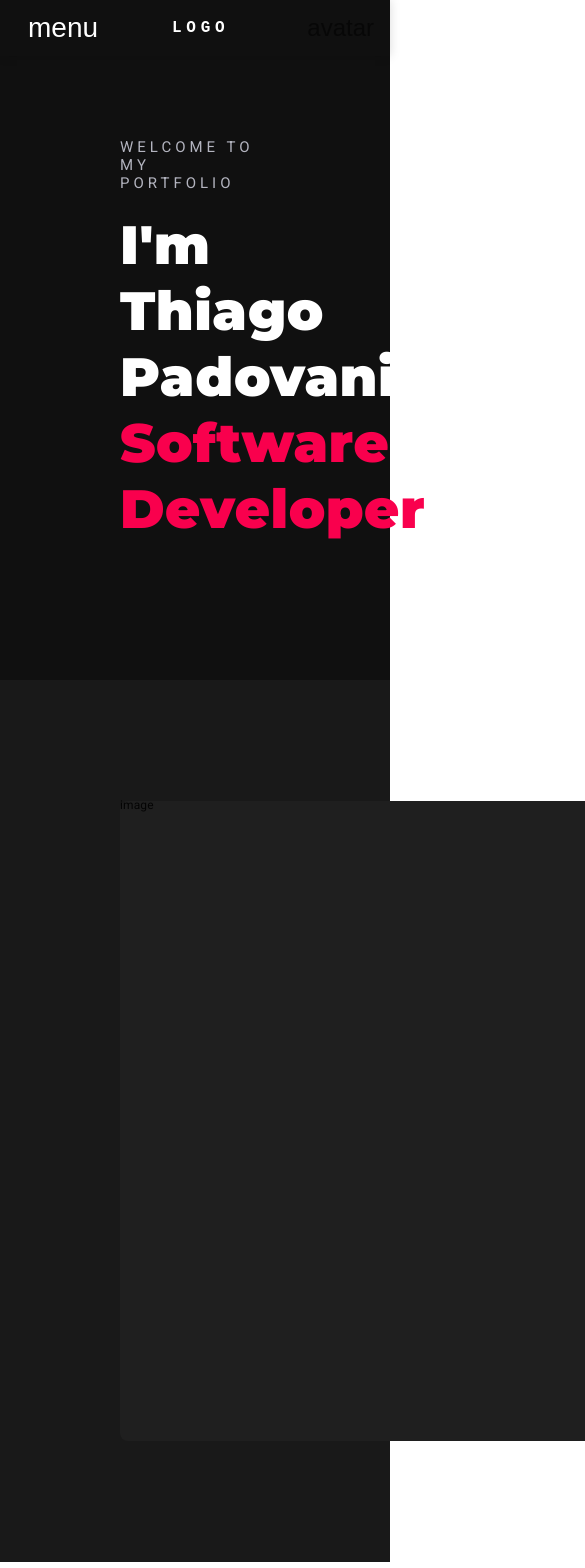
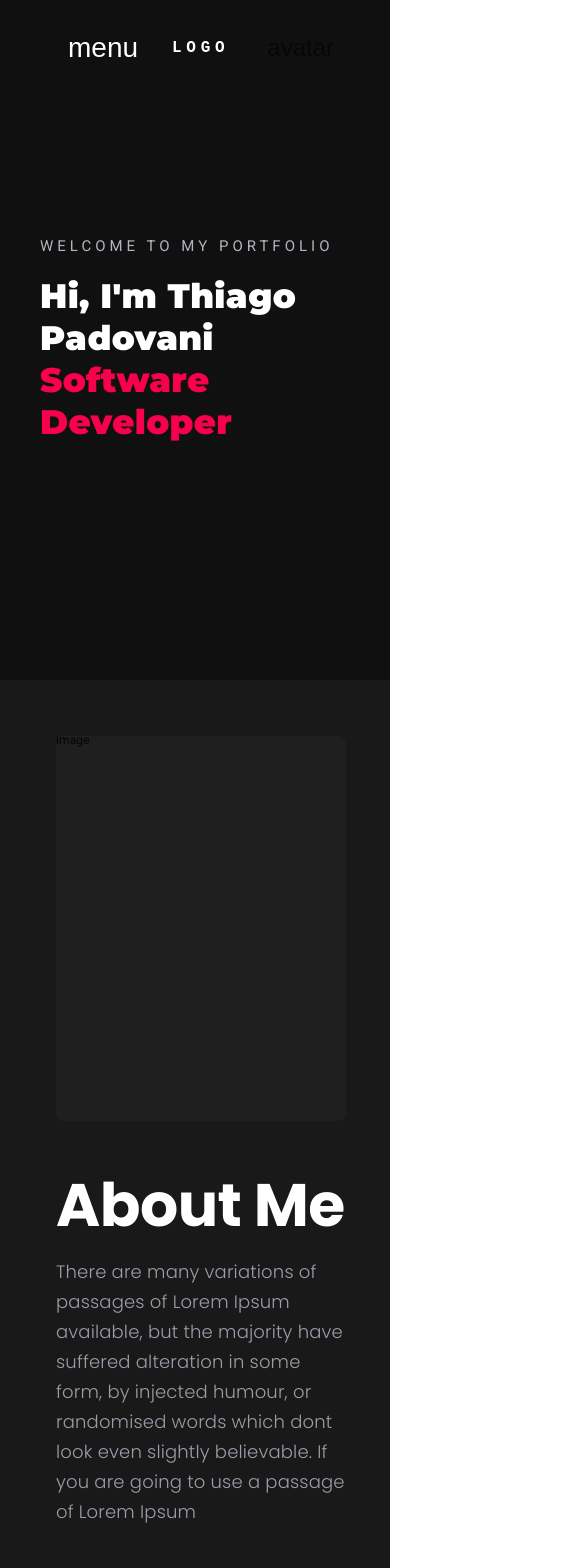
Before and after one commit to padovanitr/portfolio, a React (Vite) app: page / in a window 390 px wide. Shown: the top 1568 px of the page, 585 px wide, since content can reach past the window. Built offline with nearby package versions, Linux system fonts and the light colour scheme.

Commit message:
add responsiveness

```diff
--- a/src/components/Navbar/Navbar.style.ts
+++ b/src/components/Navbar/Navbar.style.ts
@@ -1,16 +1,31 @@
-import { AppBar, css, styled } from '@mui/material'
+import { AppBar, Container, css, styled } from '@mui/material'
 import { transientProps } from '../../utils/transientProps'
 import { colors } from '../../utils/colors'
 
 export const StyledAppBar = styled(
   AppBar,
   transientProps
-)<{ $fixedPosition: boolean }>(
-  ({ theme, $fixedPosition }) => css`
+)<{ $fixedposition: boolean }>(
+  ({ theme, $fixedposition }) => css`
     border: none;
-    position: ${$fixedPosition ? 'fixed' : 'absolute'};
+    position: ${$fixedposition ? 'fixed' : 'absolute'};
     transition: 0.3s;
-    background-color: ${$fixedPosition ? colors.darkGray : colors.mainBlack};
-    box-shadow: ${theme.shadows[1]};
+    background-color: ${$fixedposition ? colors.darkGray : 'transparent'};
+    box-shadow: ${$fixedposition ? theme.shadows[1] : 'none'};
+    padding: ${theme.spacing(0, 7)};
   `
 )
+
+export const StyledContainer = styled(
+  Container,
+  transientProps
+)<{ $fixedposition: boolean }>(
+  ({ theme, $fixedposition }) => css`
+    padding: ${$fixedposition ? '0' : theme.spacing(2.5, 0)};
+
+    &&&.MuiContainer-root {
+      padding-left: 0;
+      padding-right: 0;
+    }
+  `
+)
--- a/src/components/Navbar/Navbar.tsx
+++ b/src/components/Navbar/Navbar.tsx
@@ -1,7 +1,6 @@
 import {
   Box,
   Button,
-  Container,
   IconButton,
   Menu,
   MenuItem,
@@ -10,7 +9,7 @@ import {
   Typography,
 } from '@mui/material'
 import { useEffect, useState } from 'react'
-import { StyledAppBar } from './Navbar.style'
+import { StyledAppBar, StyledContainer } from './Navbar.style'
 
 const pages = ['Products', 'Pricing', 'Blog']
 const settings = ['Profile', 'Account', 'Dashboard', 'Logout']
@@ -53,8 +52,8 @@ export default function NavBar() {
   }, [])
 
   return (
-    <StyledAppBar $fixedPosition={isNavBarFixed}>
-      <Container maxWidth="xl">
+    <StyledAppBar $fixedposition={isNavBarFixed}>
+      <StyledContainer maxWidth="xl" $fixedposition={isNavBarFixed}>
         <Toolbar disableGutters>
           <Typography
             variant="h6"
@@ -170,7 +169,7 @@ export default function NavBar() {
             </Menu>
           </Box>
         </Toolbar>
-      </Container>
+      </StyledContainer>
     </StyledAppBar>
   )
 }
--- a/src/ui/pages/About/About.style.ts
+++ b/src/ui/pages/About/About.style.ts
@@ -4,13 +4,18 @@ import { colors } from '../../../utils/colors'
 export const StyledContainer = styled(Box)(
   ({ theme }) => css`
     background-color: ${colors.darkGray};
-    height: 882px;
+    height: auto;
     width: 100%;
     margin: 0;
-    padding: ${theme.spacing(5, 15)};
+    padding: ${theme.spacing(7)};
     display: flex;
     align-items: center;
     margin-bottom: 200px;
+
+    ${theme.breakpoints.up('lg')} {
+      height: 882px;
+      padding: ${theme.spacing(5, 15)};
+    }
   `
 )
 
@@ -19,16 +24,32 @@ export const ContentContainer = styled(Box)(
     display: flex;
     align-items: center;
     gap: ${theme.spacing(6)};
+    flex-direction: column;
+
+    ${theme.breakpoints.up('lg')} {
+      flex-direction: row;
+    }
   `
 )
 
 export const ImageContainer = styled(Box)(
   ({ theme }) => css`
     background-color: ${colors.mediumGray};
-    height: 640px;
-    width: 483px;
-    min-width: 483px;
+    height: 385px;
+    width: 100%;
+    min-width: 290px;
     border-radius: ${theme.shape.borderRadius}px;
+
+    ${theme.breakpoints.up('md')} {
+      height: 917px;
+      width: 483px;
+      min-width: 483px;
+    }
+
+    ${theme.breakpoints.up('lg')} {
+      height: 640px;
+      width: 483px;
+    }
   `
 )
 
--- a/src/ui/pages/About/About.tsx
+++ b/src/ui/pages/About/About.tsx
@@ -10,7 +10,7 @@ import { AboutTexts } from './About.utils'
 
 export default function About() {
   return (
-    <StyledContainer>
+    <StyledContainer id="about">
       <ContentContainer>
         <ImageContainer>image</ImageContainer>
         <Box sx={{ maxWidth: '746px' }}>
--- a/src/ui/pages/Home/Home.style.ts
+++ b/src/ui/pages/Home/Home.style.ts
@@ -4,11 +4,16 @@ import { colors } from '../../../utils/colors'
 export const TitleMixin = (theme: Theme) => css`
   font-weight: 900;
   font-family: Montserrat, sans-serif;
-  line-height: 90px;
+  line-height: 49px;
   text-transform: inherit;
   width: 70%;
-  font-size: 54px;
+  font-size: 34px;
   line-height: normal;
+
+  ${theme.breakpoints.up('md')} {
+    font-size: 54px;
+    line-height: 90px;
+  }
 `
 
 export const StyledContainer = styled(Box)(
@@ -17,9 +22,13 @@ export const StyledContainer = styled(Box)(
     height: 680px;
     width: 100%;
     margin: 0;
-    padding: ${theme.spacing(20, 15)};
+    padding: ${theme.spacing(20, 5)};
     display: flex;
     align-items: center;
+
+    ${theme.breakpoints.up('lg')} {
+      padding: ${theme.spacing(20, 15)};
+    }
   `
 )
 
@@ -32,6 +41,7 @@ export const StyledSmallTitle = styled(Typography)(
     margin-bottom: 20px;
     color: ${colors.gray};
     line-height: normal;
+    width: 100%;
   `
 )
 
@@ -39,6 +49,7 @@ export const StyledNameTitle = styled(Typography)(
   ({ theme }) => css`
     ${TitleMixin(theme)}
     color: ${colors.white};
+    width: 100%;
   `
 )
 
@@ -46,5 +57,6 @@ export const StyledJobTitle = styled(Typography)(
   ({ theme }) => css`
     ${TitleMixin(theme)}
     color: ${colors.pink};
+    width: 100%;
   `
 )
--- a/src/ui/pages/Home/Home.utils.ts
+++ b/src/ui/pages/Home/Home.utils.ts
@@ -1,5 +1,5 @@
 export enum HomeTexts {
   WelcomeText = 'Welcome to my portfolio',
-  NameText = "I'm Thiago Padovani",
+  NameText = "Hi, I'm Thiago Padovani",
   JobText = 'Software Developer',
 }
```
